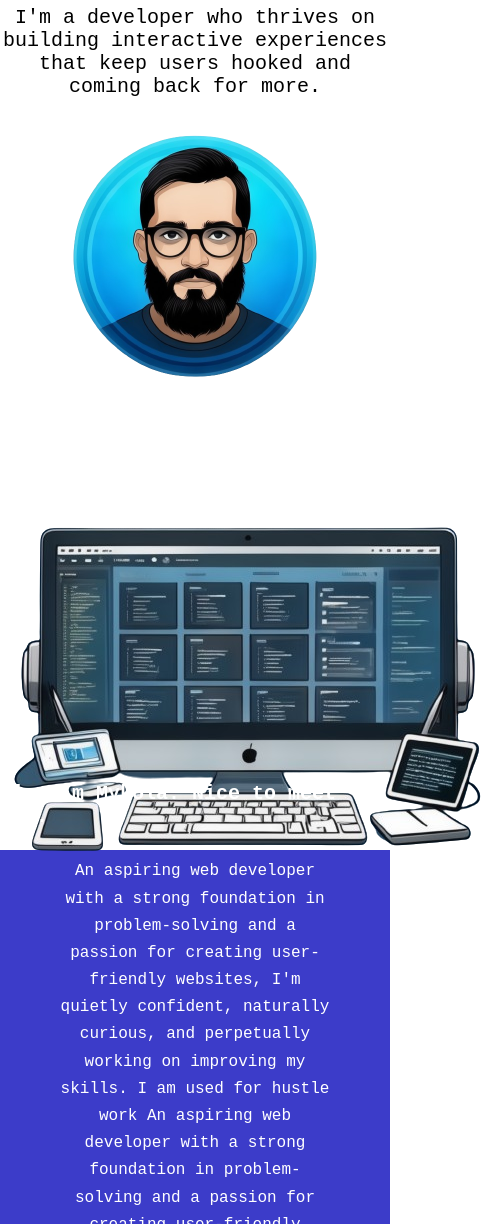
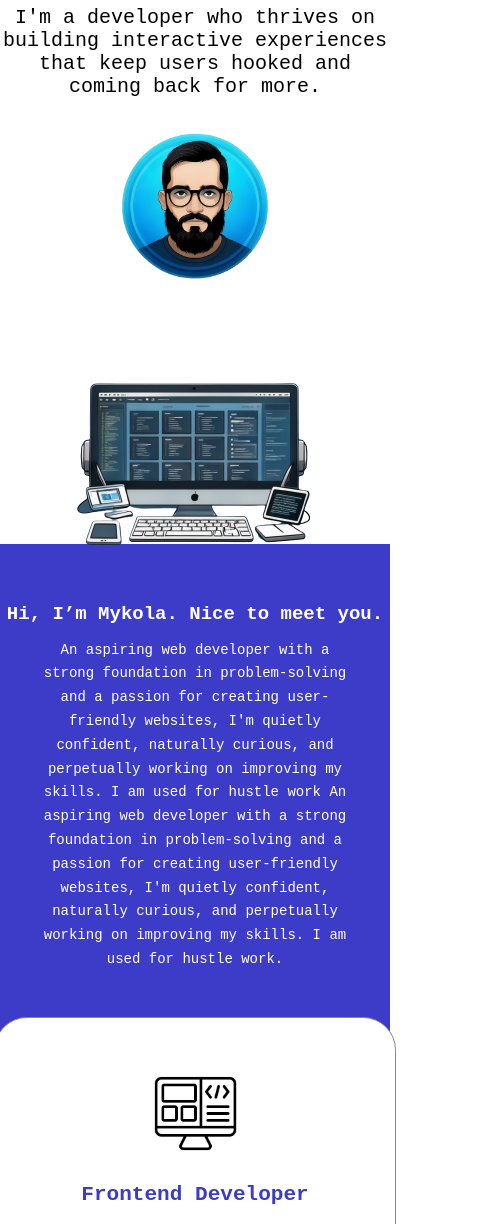
Before and after one commit to Karandash1412/portfolio, a plain HTML site: page index.html in a window 390 px wide. Shown: the part 320-1544 px from the top of the page, 500 px wide, since content can reach past the window. Drawn offline with nearby package versions, Linux system fonts and the light colour scheme; a web font is replaced by a local one.

Commit message:
Fix the bug

```diff
--- a/app/style.scss
+++ b/app/style.scss
@@ -242,7 +242,7 @@ h3 {
 
 .avatar-1 {
     position: relative;
-    left: 45%;
+    left: 50%;
     bottom: 50px;
     width: 90px;
     height: 90px;
@@ -346,7 +346,7 @@ h3 {
     }
 }
 
-@media (max-width:500px) {
+@media (max-width:400px) {
     nav {
         justify-content: center;
         flex-direction: column;
@@ -376,3 +376,39 @@ h3 {
         padding-left: 11px;
     }
 }
+
+@media(min-width:250px) and (max-width:399px) {
+    .devices {
+        width: 250px;
+        height: 250px;
+    }
+
+    .avatar {
+        width: 150px;
+        height: 150px;
+    }
+
+    .avatar-1 {
+        left: 40%;
+    }
+
+    .description {
+        margin-top: -50px;
+    }
+
+    h2 {
+        margin: 0;
+        font-size: 19px;
+        padding: 0 5px;
+    }
+
+    .description p {
+        width: 80%;
+        font-size: 14px;
+    }
+
+    .about-nav {
+        margin-left: 29px;
+        padding: 32px;
+    }
+}
```
Also changed, not shown: public/style.css, 1 other file.
